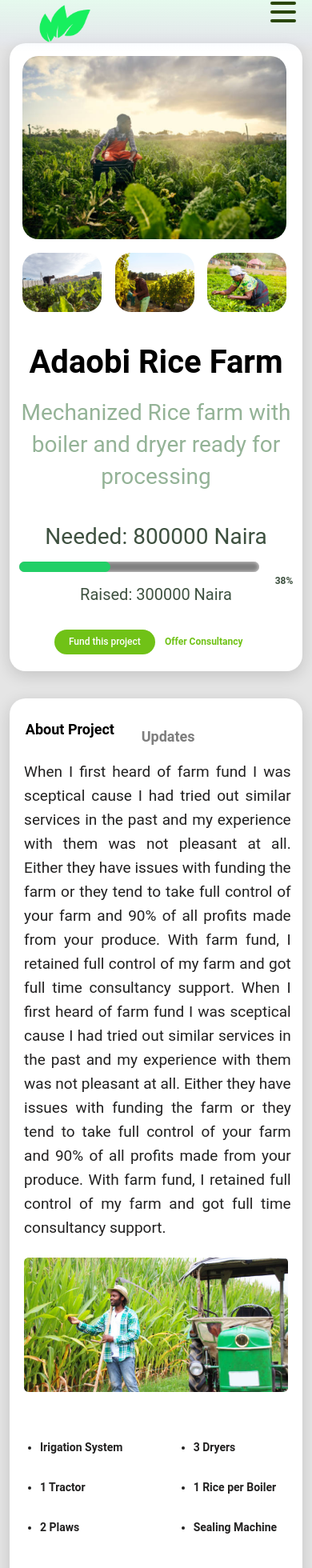
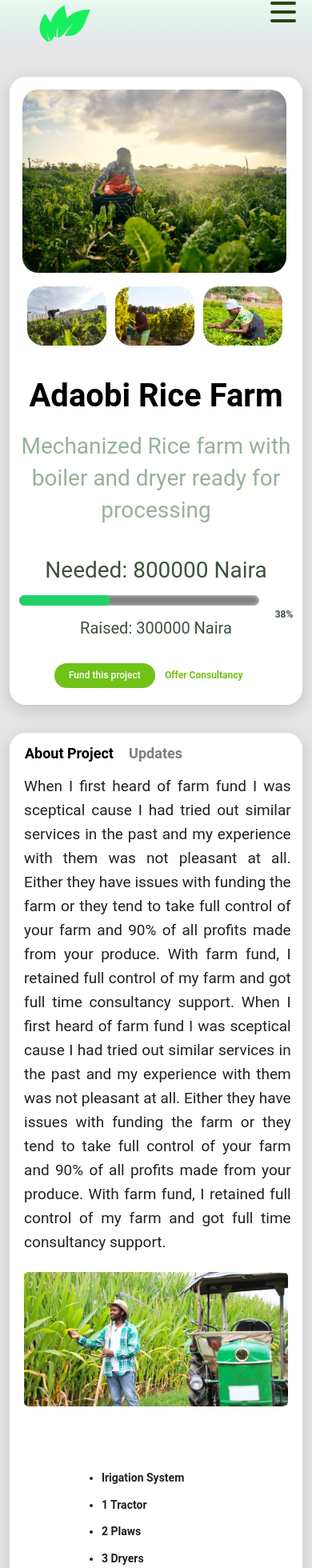
Before and after one commit to TONIJ2020/farmfund, a React (Create React App) app: page /adaobifarm in a window 390 px wide. Shown: the part 16-1976 px from the top of the page at 80% size. Built offline with nearby package versions, Linux system fonts and the light colour scheme; no server answers.

Commit message:
farmers page restyling

```diff
--- a/src/Components/Pages/Adaobifarm.js
+++ b/src/Components/Pages/Adaobifarm.js
@@ -15,12 +15,12 @@ function Adaobifarm() {
         <div className="farmers-main-div">
             <div className="farmers-div-1">
                 <div className="adaobi-profile-left">
-                    <img className="adaobi-profile-img" src={AdaobiProfile} alt="" />
+                    <img className="adaobi-prof-img" src={AdaobiProfile} alt="" />
 
                     <div className="adaobi-profile-images">
-                        <img className="adaobi-profile-img1" src={AdaobiIMG} alt="" />
-                        <img className="adaobi-profile-img2" src={AdaobiIMG1} alt="" />
-                        <img className="adaobi-profile-img3" src={AdaobiIMG2} alt="" />
+                        <img className="adaobi-profile-img" src={AdaobiIMG} alt="" />
+                        <img className="adaobi-profile-img" src={AdaobiIMG1} alt="" />
+                        <img className="adaobi-profile-img" src={AdaobiIMG2} alt="" />
                     </div>
                 </div>
 
@@ -41,22 +41,21 @@ function Adaobifarm() {
 
             <div className="farmer-auxil-div">
                 <div className="farmers-prim-div">
-                    <h4 className="about-project-text">About Project</h4>
+                    <ul>
+                        <li className="about-project-text">About Project</li>
 
-                    <h4 className="updates-text">Updates</h4>
+                        <li className="updates-text">Updates</li>
+                    </ul>
 
                     <p className="about-projects-paragraph-text">When I first heard of farm fund I was sceptical cause I had tried out similar services in the past and my experience with them was not pleasant at all. Either they have issues with funding the farm or they tend to take full control of your farm and 90% of all profits made from your produce. With farm fund, I retained full control of my farm and got full time consultancy support. When I first heard of farm fund I was sceptical cause I had tried out similar services in the past and my experience with them was not pleasant at all. Either they have issues with funding the farm or they tend to take full control of your farm and 90% of all profits made from your produce. With farm fund, I retained full control of my farm and got full time consultancy support.</p>
 
                     <img className="about-project-img" src={AboutProject} alt="" />
 
                     <div className="project-undered-lists">
-                        <ul className="about-project-list">
+                        <ul>
                             <li>Irigation System</li>
                             <li>1 Tractor</li>
                             <li>2 Plaws</li>
-                        </ul>
-
-                        <ul className="about-project-list1">
                             <li>3 Dryers</li>
                             <li>1 Rice per Boiler</li>
                             <li>Sealing Machine</li>
--- a/src/Components/Pages/Okorofarm.js
+++ b/src/Components/Pages/Okorofarm.js
@@ -1,7 +1,5 @@
 import React from 'react';
 import '../Styles/Farmer.css';
-
-
 
 import Okoro1 from '../../Components/Assets/okoro1.png';
 import Okoro2 from '../../Components/Assets/okoro2.png';
@@ -15,12 +13,12 @@ function Uchefarm() {
         <div className="farmers-main-div">
             <div className="farmers-div-1">
                 <div className="adaobi-profile-left">
-                    <img className="adaobi-profile-img" src={Okoro1} alt="" />
+                    <img className="adaobi-prof-img" src={Okoro1} alt="" />
 
                     <div className="adaobi-profile-images">
-                        <img className="adaobi-profile-img1" src={Okoro2} alt="" />
-                        <img className="adaobi-profile-img2" src={Okoro2} alt="" />
-                        <img className="adaobi-profile-img3" src={Okoro2} alt="" />
+                        <img className="adaobi-profile-img" src={Okoro2} alt="" />
+                        <img className="adaobi-profile-img" src={Okoro2} alt="" />
+                        <img className="adaobi-profile-img" src={Okoro2} alt="" />
                     </div>
                 </div>
 
@@ -41,25 +39,24 @@ function Uchefarm() {
 
             <div className="farmer-auxil-div">
                 <div className="farmers-prim-div">
-                    <h4 className="about-project-text">About Project</h4>
+                    <ul>
+                        <li className="about-project-text">About Project</li>
 
-                    <h4 className="updates-text">Updates</h4>
+                        <li className="updates-text">Updates</li>
+                    </ul>
 
                     <p className="about-projects-paragraph-text">When I first heard of farm fund I was sceptical cause I had tried out similar services in the past and my experience with them was not pleasant at all. Either they have issues with funding the farm or they tend to take full control of your farm and 90% of all profits made from your produce. With farm fund, I retained full control of my farm and got full time consultancy support. When I first heard of farm fund I was sceptical cause I had tried out similar services in the past and my experience with them was not pleasant at all. Either they have issues with funding the farm or they tend to take full control of your farm and 90% of all profits made from your produce. With farm fund, I retained full control of my farm and got full time consultancy support.</p>
 
                     <img className="about-project-img" src={AboutProject} alt="" />
 
                     <div className="project-undered-lists">
-                        <ul className="about-project-list">
+                        <ul>
                             <li>Irigation System</li>
-                            <li>2 Tractor</li>
-                            <li>3 Plaws</li>
-                        </ul>
-
-                        <ul className="about-project-list1">
-                            <li>4 Dryers</li>
-                            <li>2 Rice per Boiler</li>
-                            <li>2 Sealing Machines</li>
+                            <li>1 Tractor</li>
+                            <li>2 Plaws</li>
+                            <li>3 Dryers</li>
+                            <li>1 Rice per Boiler</li>
+                            <li>Sealing Machine</li>
                         </ul>
                     </div>
                 </div>
--- a/src/Components/Pages/Uchefarm.js
+++ b/src/Components/Pages/Uchefarm.js
@@ -13,12 +13,12 @@ function Uchefarm() {
         <div className="farmers-main-div">
             <div className="farmers-div-1">
                 <div className="adaobi-profile-left">
-                    <img className="adaobi-profile-img" src={Uche1} alt="" />
+                    <img className="adaobi-prof-img" src={Uche1} alt="" />
 
                     <div className="adaobi-profile-images">
-                        <img className="adaobi-profile-img1" src={Uche2} alt="" />
-                        <img className="adaobi-profile-img2" src={Uche2} alt="" />
-                        <img className="adaobi-profile-img3" src={Uche2} alt="" />
+                        <img className="adaobi-profile-img" src={Uche2} alt="" />
+                        <img className="adaobi-profile-img" src={Uche2} alt="" />
+                        <img className="adaobi-profile-img" src={Uche2} alt="" />
                     </div>
                 </div>
 
@@ -39,25 +39,24 @@ function Uchefarm() {
 
             <div className="farmer-auxil-div">
                 <div className="farmers-prim-div">
-                    <h4 className="about-project-text">About Project</h4>
+                    <ul>
+                        <li className="about-project-text">About Project</li>
 
-                    <h4 className="updates-text">Updates</h4>
+                        <li className="updates-text">Updates</li>
+                    </ul>
 
                     <p className="about-projects-paragraph-text">When I first heard of farm fund I was sceptical cause I had tried out similar services in the past and my experience with them was not pleasant at all. Either they have issues with funding the farm or they tend to take full control of your farm and 90% of all profits made from your produce. With farm fund, I retained full control of my farm and got full time consultancy support. When I first heard of farm fund I was sceptical cause I had tried out similar services in the past and my experience with them was not pleasant at all. Either they have issues with funding the farm or they tend to take full control of your farm and 90% of all profits made from your produce. With farm fund, I retained full control of my farm and got full time consultancy support.</p>
 
                     <img className="about-project-img" src={AboutProject} alt="" />
 
                     <div className="project-undered-lists">
-                        <ul className="about-project-list">
+                        <ul>
                             <li>Irigation System</li>
-                            <li>2 Tractor</li>
-                            <li>3 Plaws</li>
-                        </ul>
-
-                        <ul className="about-project-list1">
-                            <li>4 Dryers</li>
-                            <li>2 Rice per Boiler</li>
-                            <li>2 Sealing Machines</li>
+                            <li>1 Tractor</li>
+                            <li>2 Plaws</li>
+                            <li>3 Dryers</li>
+                            <li>1 Rice per Boiler</li>
+                            <li>Sealing Machine</li>
                         </ul>
                     </div>
                 </div>
--- a/src/Components/Review/Apps.js
+++ b/src/Components/Review/Apps.js
@@ -56,8 +56,6 @@ class Apps extends React.Component {
                             {this.renderForm()}
                         </div>
                     </div>
-
-
                 </section>
             </div>
 
--- a/src/Components/Review/Form.js
+++ b/src/Components/Review/Form.js
@@ -37,10 +37,10 @@ class Form extends React.Component {
 
                     <input type="hidden" name="rating" value={this.state.rating}/>
                     <input type="text" value={this.state.name} name="name" placeholder="Name"
-                           onChange={this.handleInputChange}/>
+                        onChange={this.handleInputChange}/>
 
                     <textarea name="review" value={this.state.review} placeholder="Post your Review here"
-                              onChange={this.handleInputChange}/>
+                        onChange={this.handleInputChange}/>
 
                     <button className="button">
                     Post Review
--- a/src/Components/Review/Review.css
+++ b/src/Components/Review/Review.css
@@ -22,7 +22,7 @@ body {
     font-family:Helvetica Neue,Helvetica,Roboto,Arial,sans-serif;
     font-weight:400;
     line-height:1.5;
-    font-size: x-small;
+    font-size: medium;
     color:#222;
     -webkit-font-smoothing:antialiased;
     -moz-osx-font-smoothing:grayscale
@@ -47,7 +47,7 @@ ul,li {
 }
 
 h1, .h1 {
-    font-size: 1.5rem;
+    font-size: 1.75rem;
     line-height: 1.4;
     margin-top: 0;
     margin-bottom: 0.5rem
@@ -57,7 +57,7 @@ h3 {
     line-height:1.5;
     margin-top:1.5rem;
     margin-bottom:0;
-    font-size:0.8rem;
+    font-size:1.3rem;
     font-weight:600
 }
 
@@ -65,7 +65,7 @@ input,select,textarea {
     margin-top: 0;
     margin-bottom: 0.75rem;
     display:block;
-    width:100%;
+    width:97%;
     padding:9px;
     border:1px solid #bbb;
     border-radius:4px;
@@ -82,12 +82,12 @@ input,select,textarea {
         line-height:1.5;
         margin-top:1.5rem;
         margin-bottom:0;
-        font-size:1rem;
+        font-size: 1rem;
         font-weight:600
     }
 
     .review__date {
-        font-size:1.675rem;
+        font-size:1.75rem;
         line-height:1.3;
         display:block;
         color:#bbb
@@ -161,7 +161,7 @@ input,select,textarea {
 
     input,select,textarea {
         margin-top:0;
-        margin-bottom:.85rem
+        margin-bottom:.85rem;
     }
 
     p {
@@ -175,7 +175,7 @@ input,select,textarea {
     }
 
     .font-size-medium {
-        font-size: 160%;
+        font-size: 122%;
     }
 
     .block-margin-top,.medium-block-margin-top {
@@ -234,7 +234,8 @@ input,select,textarea {
 
 .button {
     font-weight: 600;
-    width: 100%;
+    font-size: 1.2rem;
+    width: 97%;
     margin: auto;
     padding: 1.25rem 1.75rem;
     border-radius: 3px;
@@ -323,8 +324,8 @@ input,select,textarea {
 }
 
 .review__date {
-    font-size:.675rem;
-    line-height:1.3;
+    font-size: 0.7rem;
+    line-height: 1.3;
     display:block;
     color:#bbb
 }
@@ -332,7 +333,7 @@ input,select,textarea {
 .review__rating {
     position:absolute;
     top:0;
-    left:10rem;
+    left:17rem;
 }
 
 .review__content {
@@ -358,20 +359,97 @@ input,select,textarea {
 }
 
 @media print,screen and (max-width: 768px) and (min-width: 426px) {
+    body {
+        font-size: medium;
+    }
+
+    .content-padding {
+        padding: 1rem 0 0;
+        width: 654px;
+        margin-left: -50%;
+        text-align: left;
+        /* margin-top: -4rem; */
+    }
+
+    .button {
+        width: 100%;
+        margin-top: 6rem;
+    }
+
+    .font-size-medium {
+        font-size: 170%;
+    }
+
+    .review__rating {
+        position:absolute;
+        top:0;
+        left:27rem;
+    }
+
+    /* .rating__prefix {
+        position:relative;
+        margin-top: 12rem;
+    } */
+}
+
+@media print,screen and (max-width: 425px) {
+    body {
+        font-size: small;
+    }
+
     .content-padding {
         padding: 1rem 0 0 0;
-        width: 100%;
-        margin-left: -56%;
+        width: 380px;
+        margin-left: -66%;
         text-align: left;
+    }
+
+    .button {
+        width: 99%;
+    }
+
+    .font-size-medium {
+        font-size: 135%;
+    }
+
+    h3 {
+        font-size: .9rem;
+    }
+
+    .review__rating {
+        position:absolute;
+        top:0;
+        left:15rem;
     }
 }
 
-@media print,screen and (max-width: 425px) {
+@media print,screen and (max-width: 375px) {
+    body {
+        font-size: small;
+    }
+
     .content-padding {
         padding: 1rem 0 0 0;
-        width: 310px;
-        margin-left: -56%;
+        width: 340px;
+        margin-left: -66%;
         text-align: left;
+    }
 
+    .button {
+        width: 99%;
+    }
+
+    .font-size-medium {
+        font-size: 120%;
+    }
+
+    h3 {
+        font-size: .8rem;
+    }
+
+    .review__rating {
+        position:absolute;
+        top: 0;
+        left: 13rem;
     }
 }
--- a/src/Components/Styles/Farmer.css
+++ b/src/Components/Styles/Farmer.css
@@ -25,7 +25,7 @@ body {
     border-radius: 20px;
 }
 
-.adaobi-profile-img {
+.adaobi-prof-img {
     display: block;
     width: 94%;
     height: 53.88%;
@@ -50,26 +50,9 @@ body {
     margin-bottom: 5%;
 }
 
-.adaobi-profile-img1 {
+.adaobi-profile-img {
     width: 30%;
     height: 17.74%;
-    left: 1.59%;
-    top: 64.14%;
-    border-radius: 20px;
-}
-
-.adaobi-profile-img2 {
-    width: 30%;
-    height: 17.74%;
-    left: 1.59%;
-    top: 64.14%;
-    border-radius: 20px;
-}
-
-.adaobi-profile-img3 {
-    width: 30%;
-    height: 17.74%;
-    left: 79.72%;
     top: 64.14%;
     border-radius: 20px;
 }
@@ -95,7 +78,7 @@ body {
 .adaobi-profile-pragraph-text {
     width: 100%;
     height: 10.48%;
-    font: normal normal 36px/40px Roboto;
+    font: normal normal 32px/40px Roboto;
     color: #94B397;
 }
 
@@ -157,26 +140,31 @@ body {
     margin-bottom: 20px;
 }
 
+.farmers-prim-div ul {
+    display: flex;
+    flex-direction: row;
+    justify-content: flex-start;
+    flex-wrap: wrap;
+    font: normal bold 18px/110.10% Roboto;
+}
+
+.farmers-prim-div ul li {
+    margin: 2.5rem 0 0.5rem 2.5rem;
+    font: normal bold 18px/110.10% Roboto;
+}
+
 .about-project-text {
-    width: 23.29%;
-    margin-top: 4%;
-    font: normal bold 18px/110.10% Roboto;
     color: #000000;
 }
 
 .updates-text {
-    width: 13.29%;
-    height: 8.74%;
-    margin-top: -2.2%;
-    margin-left: 20%;
-    font: normal bold 18px/110.10% Roboto;
     color: #7E7E7E;
 }
 
 .about-projects-paragraph-text {
     width: 91.43%;
     height: 24.16%;
-    text-align: left;
+    text-align: justify;
     margin-left: 5.02%;
     top: 6.71%;
     font: normal normal 19px/30px Roboto;
@@ -185,34 +173,32 @@ body {
 
 .about-project-img {
     width: 90.40%;
-    margin-bottom: 30%;
+    margin-bottom: 10%;
 }
 
 .project-undered-lists {
-    display: flex;
-    width: 100%;
+    width: 50%;
+    margin: 0 4rem;
 }
 
-.about-project-list {
+.project-undered-lists ul {
     width: fit-content;
+    display: flex;
+    flex-direction: row;
+    justify-content: space-between;
+    flex-wrap: wrap;
     text-align: left;
-    margin-left: 19.44%;
-    margin-top: -18%;
-    margin-bottom: 20px;
     list-style-type: disc;
     font: normal bold 19px/50px Roboto;
     color: #222121;
 }
 
-.about-project-list1 {
-    width: fit-content;
-    text-align: left;
-    margin-left: 15%;
-    margin-top: -18%;
-    margin-bottom: 80px;
-    list-style-type: disc;
-    font: normal bold 19px/50px Roboto;
-    color: #222121;
+.project-undered-lists ul li {
+    margin: 0.5rem 2.5rem;
+    font: normal bold 19px/110.19% Roboto;
+}
+.project-undered-lists ul li:last-child {
+    margin-bottom: 3rem;
 }
 
 .farmers-sec-div {
@@ -249,14 +235,13 @@ body {
     margin-left: 3%;
 }
 
-@media only screen /*and (min-width: 426px)*/ and (max-width: 768px) {
+@media only screen and (max-width: 768px) {
     .farmers-main-div {
         display: block;
         width: 100%;
-        margin: auto;
+        margin: 7rem auto;
         left: 0;
         text-align: center;
-        margin-top: 70px;
     }
 
     .farmers-div-1 {
@@ -269,12 +254,11 @@ body {
         border-radius: 20px;
     }
 
-    .adaobi-profile-img {
+    .adaobi-prof-img {
         display: block;
         width: 100%;
         height: 53.88%;
-        margin-left: 5%;
-        margin-top: 5%;
+        margin: 5%;
         border-radius: 20px;
     }
 
@@ -293,28 +277,12 @@ body {
         margin-bottom: 5%;
     }
 
-    .adaobi-profile-img1 {
+    .adaobi-profile-img {
         width: 30%;
         height: 17.74%;
-        left: 1.59%;
         top: 64.14%;
         border-radius: 20px;
-    }
-
-    .adaobi-profile-img2 {
-        width: 30%;
-        height: 17.74%;
-        left: 1.59%;
-        top: 64.14%;
-        border-radius: 20px;
-    }
-
-    .adaobi-profile-img3 {
-        width: 30%;
-        height: 17.74%;
-        left: 79.72%;
-        top: 64.14%;
-        border-radius: 20px;
+        margin: 0 auto;
     }
 
     .adaobi-profile-right {
@@ -397,22 +365,9 @@ body {
         margin-bottom: 20px;
     }
 
-    .about-project-text {
-        width: 33.29%;
-        margin-top: 8%;
-        margin-left: 4%;
+    .farmers-prim-div ul li {
+        margin: 1rem 0 1rem 1.2rem;
         font: normal bold 18px/110.10% Roboto;
-        color: #000000;
-    }
-
-    .updates-text {
-        width: 13.29%;
-        height: 8.74%;
-        margin-top: -5.2%;
-        margin-left: 45%;
-        margin-bottom: 5.2%;
-        font: normal bold 18px/110.10% Roboto;
-        color: #7E7E7E;
     }
 
     .about-projects-paragraph-text {
@@ -428,34 +383,21 @@ body {
 
     .about-project-img {
         width: 90%;
-        margin-bottom: 30%;
+        margin-bottom: 20%;
     }
 
-    .project-undered-lists {
+    .project-undered-lists ul{
+        width: 100%;
         display: flex;
-        width: 100%;
+        flex-direction: column;
+        margin: 0 2rem;
     }
 
-    .about-project-list {
-        width: 45%;
-        text-align: left;
-        margin-left: 10.44%;
-        margin-top: -18%;
-        margin-bottom: 20px;
-        list-style-type: disc;
-        font: normal bold 14px/50px Roboto;
-        color: #222121;
+    .project-undered-lists ul li {
+        font: normal bold 14px/10.19% Roboto;
     }
-
-    .about-project-list1 {
-        width: 45%;
-        text-align: left;
-        margin-left: 15%;
-        margin-top: -18%;
-        margin-bottom: 80px;
-        list-style-type: disc;
-        font: normal bold 14px/50px Roboto;
-        color: #222121;
+    .project-undered-lists ul li:last-child {
+        margin-bottom: 3rem;
     }
 
     .farmers-sec-div {
@@ -464,16 +406,6 @@ body {
         background: #FFFFFF;
         box-shadow: 0px 5px 20px rgba(0, 0, 0, 0.15);
         border-radius: 20px;
-    }
-
-    .reviews-text {
-        width: 13.29%;
-        margin-left: 6%;
-        margin-top: 6%;
-        margin-bottom: 6%;
-        text-align: left;
-        font: normal bold 18px/110.10% Roboto;
-        color: #000000;
     }
 
     .similar-projects-text {
@@ -485,7 +417,8 @@ body {
     }
 
     .farmer-projects-div {
-        width: 94%;
-        margin-left: 3%;
+        width: 100%;
+        margin: 0 auto;
+        text-align: center;
     }
-  }
+}
```
Also changed, not shown: src/Components/Pages/Layouts.js (deleted, +0 -16 lines), 1 other file (tests, documents, lock files or other folders).
